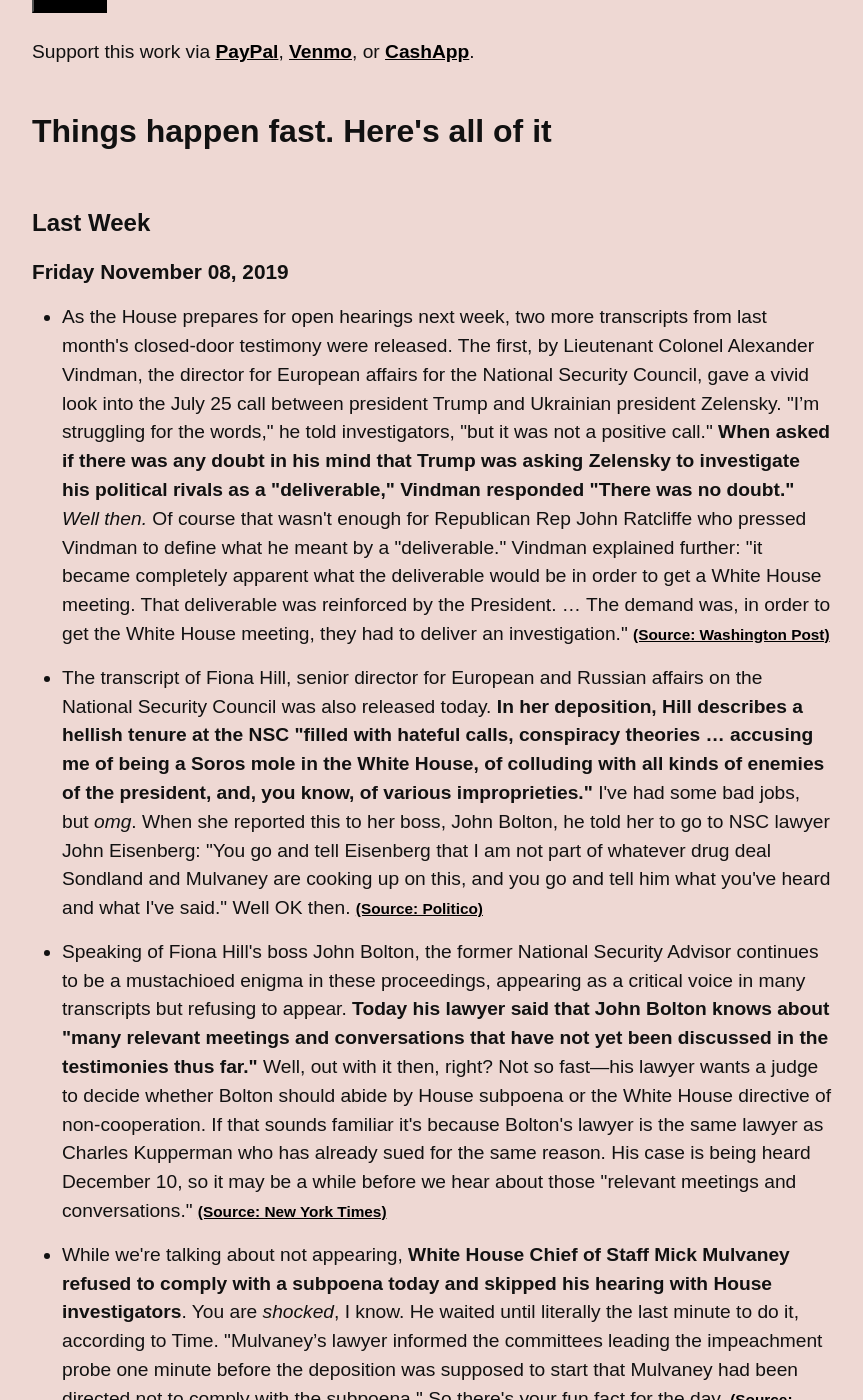
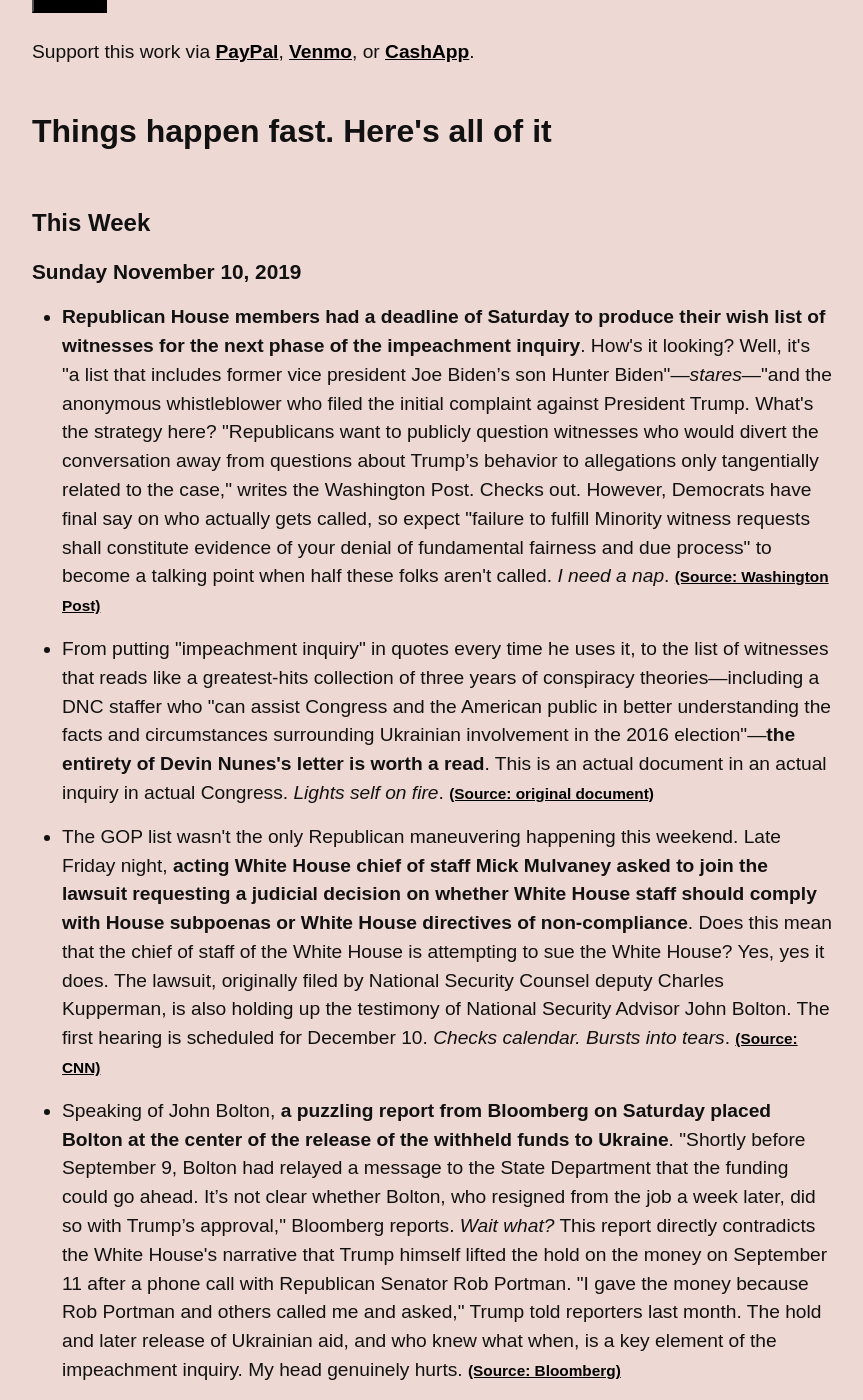
Before and after one commit to dansinker/impeachment.fyi, a Jekyll site: the page built from archive.md, in a window 1280 px wide and 1400 px high, scrolled down 227 px. Shown: the whole window, without its empty margins (268-1131 px from the left). Built offline with Jekyll 4.4.1, drawn with Linux system fonts in a browser that asks for light colours; nearby versions of some CDN libraries; some web fonts are replaced; comment, search, counter and statistics services are not loaded; some of the changed text lies outside the part shown.

Commit message:
ONovember 10 update

```diff
--- a/_data/news.yml
+++ b/_data/news.yml
@@ -1,4 +1,23 @@
 news:
+- date: 2019-11-10
+  yesterday: After the announcement of an impeachment inquiry in the House on <a href="https://www.nytimes.com/2019/09/24/us/politics/democrats-impeachment-trump.html">September 24</a>, the month of closed-door testimony that followed, the <a href="https://www.washingtonpost.com/national-security/house-to-vote-on-rules-governing-next-phase-of-trump-impeachment-inquiry/2019/10/31/bc2f5e7a-fbcc-11e9-ac8c-8eced29ca6ef_story.html">vote to move the inquiry to a new, more public, phase</a> on October 31, and last week's <a href="https://www.vox.com/2019/11/8/20954212/impeachment-transcripts-sondland-taylor-today-explained">release of transcripts</a> from testimony, we are now just a few days away from <a href="https://www.washingtonpost.com/powerpost/house-to-hold-first-open-hearings-in-impeachment-inquiry-of-trump/2019/11/06/90041c3c-00bd-11ea-9518-1e76abc088b6_story.html">open impeachment hearings</a>, which begin on Wednesday. If you thought things moved fast before, well hang on.
+  todays:
+  - item: <b>Republican House members had a deadline of Saturday to produce their wish list of witnesses for the next phase of the impeachment inquiry</b>. How's it looking? Well, it's "a list that includes former vice president Joe Biden’s son Hunter Biden"—<i>stares</i>—"and the anonymous whistleblower who filed the initial complaint against President Trump. What's the strategy here? "Republicans want to publicly question witnesses who would divert the conversation away from questions about Trump’s behavior to allegations only tangentially related to the case," writes the Washington Post. Checks out. However, Democrats have final say on who actually gets called, so expect "failure to fulfill Minority witness requests shall constitute evidence of your denial of fundamental fairness and due process" to become a talking point when half these folks aren't called. <i>I need a nap</i>.
+    source: Washington Post
+    url: https://www.washingtonpost.com/politics/house-gop-asks-for-hunter-biden-and-whistleblower-to-testify-in-impeachment-probe/2019/11/09/a6751cc6-02fe-11ea-8501-2a7123a38c58_story.html
+  - item: From putting "impeachment inquiry" in quotes every time he uses it, to the list of witnesses that reads like a greatest-hits collection of three years of conspiracy theories—including a DNC staffer who "can assist Congress and the American public in better understanding the facts and circumstances surrounding Ukrainian involvement in the 2016 election"—<b>the entirety of Devin Nunes's letter is worth a read</b>. This is an actual document in an actual inquiry in actual Congress. <i>Lights self on fire</i>.
+    source: original document
+    url: https://republicans-intelligence.house.gov/uploadedfiles/rm_letter_to_chm_re_witness_request.pdf
+  - item: The GOP list wasn't the only Republican maneuvering happening this weekend. Late Friday night, <b>acting White House chief of staff Mick Mulvaney asked to join the lawsuit requesting a judicial decision on whether White House staff should comply with House subpoenas or White House directives of non-compliance</b>. Does this mean that the chief of staff of the White House is attempting to sue the White House? Yes, yes it does. The lawsuit, originally filed by National Security Counsel deputy Charles Kupperman, is also holding up the testimony of National Security Advisor John Bolton. The first hearing is scheduled for December 10. <i>Checks calendar. Bursts into tears</i>.
+    source: CNN
+    url: https://amp.cnn.com/cnn/2019/11/09/politics/mick-mulvaney-subpoena-lawsuit/index.html
+  - item: Speaking of John Bolton, <b>a puzzling report from Bloomberg on Saturday placed Bolton at the center of the release of the withheld funds to Ukraine</b>. "Shortly before September 9, Bolton had relayed a message to the State Department that the funding could go ahead. It’s not clear whether Bolton, who resigned from the job a week later, did so with Trump’s approval," Bloomberg reports. <i>Wait what?</i> This report directly contradicts the White House's narrative that Trump himself lifted the hold on the money on September 11 after a phone call with Republican Senator Rob Portman. "I gave the money because Rob Portman and others called me and asked," Trump told reporters last month. The hold and later release of Ukrainian aid, and who knew what when, is a key element of the impeachment inquiry. My head genuinely hurts.
+    source: Bloomberg
+    url: https://www.bloomberg.com/news/articles/2019-11-09/state-department-freed-ukraine-money-before-trump-says-he-did?srnd=premium
+  - item: If that isn't enough for one weekend, <b>President Trump told reporters yesterday that the White House was readying the release of a second transcript summary with Ukrainian president Zelensky</b>. "We have another transcript coming out which is very important," he told reporters before going to a football game Saturday. He said that the summary, from a call in April after Zelensky won the Ukrainian election, would be released on Tuesday, a day before open impeachment hearings begin. Sure, why not.
+    source: The Guardian
+    url: https://www.theguardian.com/us-news/2019/nov/09/mick-mulvaney-trump-impeachment-hunter-biden
+  tomorrow: Hey, Monday is a federal holiday so nobody's really supposed to be doing any work. But it's also two days before open impeachment hearings begin, there's the potential of a new Ukrainian transcript, and a lot of back-and-forthing about witnesses to deal with so... <i>weeps for an uncomfortably long time.</i>
 - date: 2019-11-08
   yesterday: After a month of closed-door testimony and a week of <a href="https://www.vox.com/2019/11/8/20954212/impeachment-transcripts-sondland-taylor-today-explained">transcripts</a> from that testimony being released, we're just a few days away from the <a href="https://www.washingtonpost.com/powerpost/house-to-hold-first-open-hearings-in-impeachment-inquiry-of-trump/2019/11/06/90041c3c-00bd-11ea-9518-1e76abc088b6_story.html">first open hearings</a> in this impeachment inquiry. This week has largely been about clearing the deck for those hearings&#58; regular release of transcripts, strategy sessions by both <a href="https://www.politico.com/news/2019/11/07/house-republicans-want-whistleblower-testify-public-impeachment-hearings-067292">Democrats</a> and <a href="https://www.cbsnews.com/news/as-impeachment-inquiry-enters-public-phase-republicans-consider-moving-jim-jordan-to-house-intelligence-committee/">Republicans</a>, and <a href="https://www.cnn.com/2019/11/02/politics/democrats-impeachment-next-steps/index.html">generally maneuvering</a> to prepare for the show. Here we go.
   todays:
```
